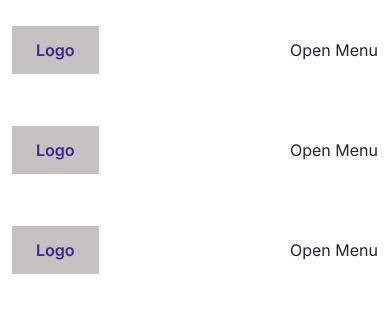
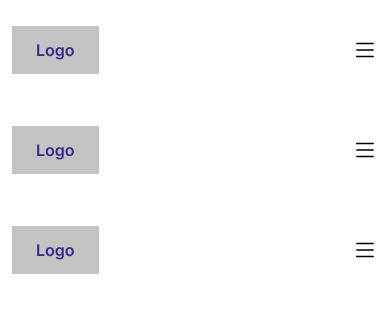
Before and after one commit to neharadialcode486/components-react-bootstrap, a React (Create React App) app: page / in a window 390 px wide. Shown: the top 312 px of the page. Built offline with nearby package versions, Linux system fonts and the light colour scheme.

Commit message:
add cross-icon

```diff
--- a/src/App.css
+++ b/src/App.css
@@ -52,6 +52,13 @@
   z-index: 100;
   display: none;
 }
+.icon-cross svg path {
+  fill: #3c278d;
+}
+
+.icon svg path {
+  fill: black;
+}
 
 @media(max-width:991.99px) {
   .menu-list {
@@ -67,7 +74,7 @@
     align-items: center;
     justify-content: center;
     z-index: 6;
-    transition: all 0.3s ease;
+    transition: all 400ms linear !important;
   }
 
   .menu-list.show {
--- a/src/components/common/HeaderFirst.jsx
+++ b/src/components/common/HeaderFirst.jsx
@@ -42,7 +42,15 @@
                     </div>
                     <button className='nav-button fw-semibold text-white d-lg-block d-none'>Button</button>
                     <div className="toggle-button" onClick={toggleOpen}>
-                        {open ? "Close" : "Open Menu"}
+                        {open ? (
+                            <span className="icon-cross"><svg xmlns="http://www.w3.org/2000/svg" width="24" height="24" fill="#3c278d" class="bi bi-x-lg" viewBox="0 0 16 16">
+                                <path d="M2.146 2.854a.5.5 0 1 1 .708-.708L8 7.293l5.146-5.147a.5.5 0 0 1 .708.708L8.707 8l5.147 5.146a.5.5 0 0 1-.708.708L8 8.707l-5.146 5.147a.5.5 0 0 1-.708-.708L7.293 8z" />
+                            </svg></span>
+                        ) : (
+                            <span className="icon"><svg xmlns="http://www.w3.org/2000/svg" width="26" height="26" fill="black" class="bi bi-list" viewBox="0 0 16 16">
+                                <path fill-rule="evenodd" d="M2.5 12a.5.5 0 0 1 .5-.5h10a.5.5 0 0 1 0 1H3a.5.5 0 0 1-.5-.5m0-4a.5.5 0 0 1 .5-.5h10a.5.5 0 0 1 0 1H3a.5.5 0 0 1-.5-.5m0-4a.5.5 0 0 1 .5-.5h10a.5.5 0 0 1 0 1H3a.5.5 0 0 1-.5-.5" />
+                            </svg></span>
+                        )}
                     </div>
                 </div>
             </div>
--- a/src/components/common/HeaderSecond.jsx
+++ b/src/components/common/HeaderSecond.jsx
@@ -44,7 +44,15 @@
                         <a href="" className="list-text fw-normal text-black">TAB NAME</a>
                     </div>
                     <div className="toggle-button" onClick={toggleOpen}>
-                        {open ? "Close" : "Open Menu"}
+                        {open ? (
+                            <span className="icon-cross"><svg xmlns="http://www.w3.org/2000/svg" width="24" height="24" fill="#3c278d" class="bi bi-x-lg" viewBox="0 0 16 16">
+                                <path d="M2.146 2.854a.5.5 0 1 1 .708-.708L8 7.293l5.146-5.147a.5.5 0 0 1 .708.708L8.707 8l5.147 5.146a.5.5 0 0 1-.708.708L8 8.707l-5.146 5.147a.5.5 0 0 1-.708-.708L7.293 8z" />
+                            </svg></span>
+                        ) : (
+                                <span className="icon"><svg xmlns="http://www.w3.org/2000/svg" width="26" height="26" fill="black" class="bi bi-list" viewBox="0 0 16 16">
+                                    <path fill-rule="evenodd" d="M2.5 12a.5.5 0 0 1 .5-.5h10a.5.5 0 0 1 0 1H3a.5.5 0 0 1-.5-.5m0-4a.5.5 0 0 1 .5-.5h10a.5.5 0 0 1 0 1H3a.5.5 0 0 1-.5-.5m0-4a.5.5 0 0 1 .5-.5h10a.5.5 0 0 1 0 1H3a.5.5 0 0 1-.5-.5" />
+                                </svg></span>
+                        )}
                     </div>
                 </div>
             </div>
--- a/src/components/common/HeaderThird.jsx
+++ b/src/components/common/HeaderThird.jsx
@@ -41,7 +41,15 @@
                         <button className='nav-button fw-semibold text-white'>Button</button>
                     </div>
                     <div className="toggle-button" onClick={toggleOpen}>
-                        {open ? "Close" : "Open Menu"}
+                        {open ? (
+                            <span className="icon-cross"><svg xmlns="http://www.w3.org/2000/svg" width="24" height="24" fill="#3c278d" class="bi bi-x-lg" viewBox="0 0 16 16">
+                                <path d="M2.146 2.854a.5.5 0 1 1 .708-.708L8 7.293l5.146-5.147a.5.5 0 0 1 .708.708L8.707 8l5.147 5.146a.5.5 0 0 1-.708.708L8 8.707l-5.146 5.147a.5.5 0 0 1-.708-.708L7.293 8z" />
+                            </svg></span>
+                        ) : (
+                            <span className="icon"><svg xmlns="http://www.w3.org/2000/svg" width="26" height="26" fill="black" class="bi bi-list" viewBox="0 0 16 16">
+                                <path fill-rule="evenodd" d="M2.5 12a.5.5 0 0 1 .5-.5h10a.5.5 0 0 1 0 1H3a.5.5 0 0 1-.5-.5m0-4a.5.5 0 0 1 .5-.5h10a.5.5 0 0 1 0 1H3a.5.5 0 0 1-.5-.5m0-4a.5.5 0 0 1 .5-.5h10a.5.5 0 0 1 0 1H3a.5.5 0 0 1-.5-.5" />
+                            </svg></span>
+                        )}
                     </div>
                 </div>
             </div>
```
Also changed, not shown: src/utils/Helper.jsx (line endings or trailing spaces).
